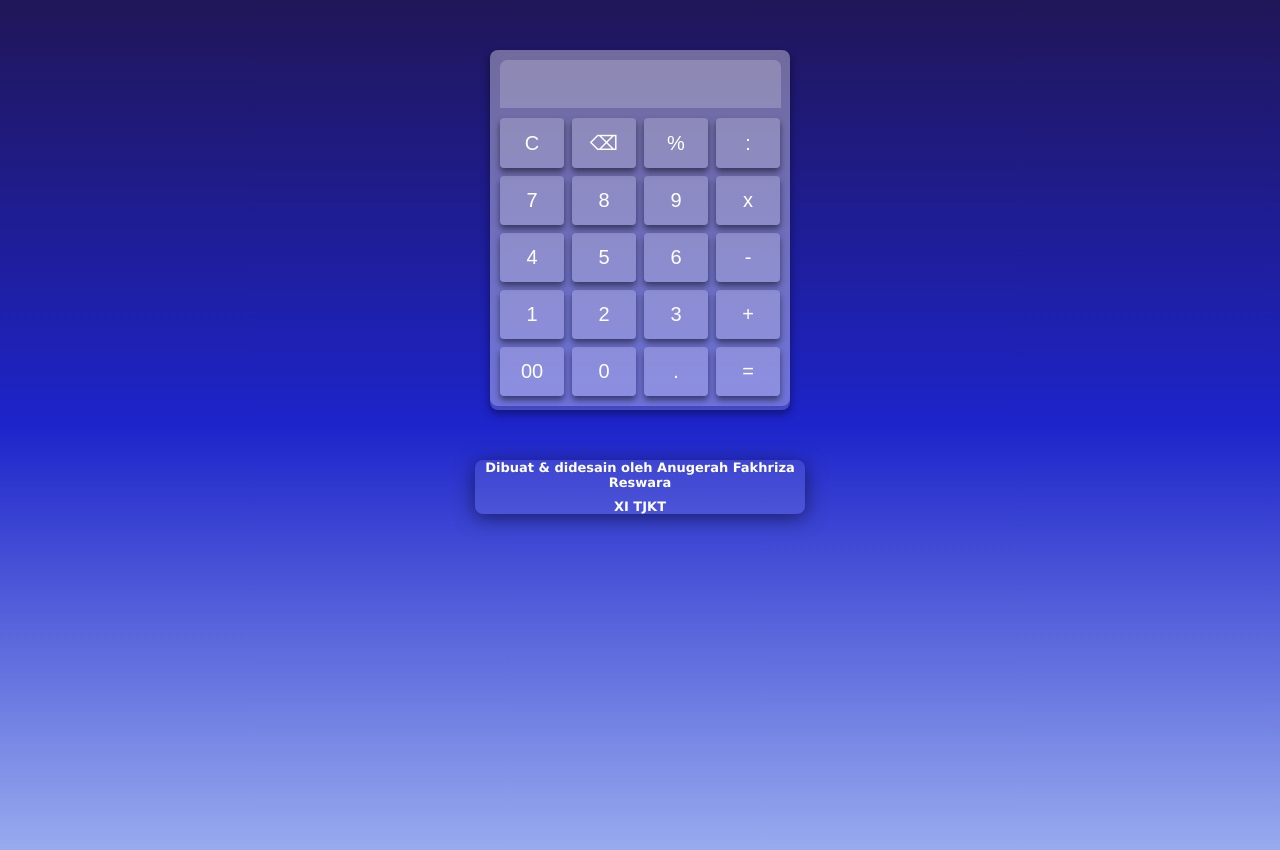
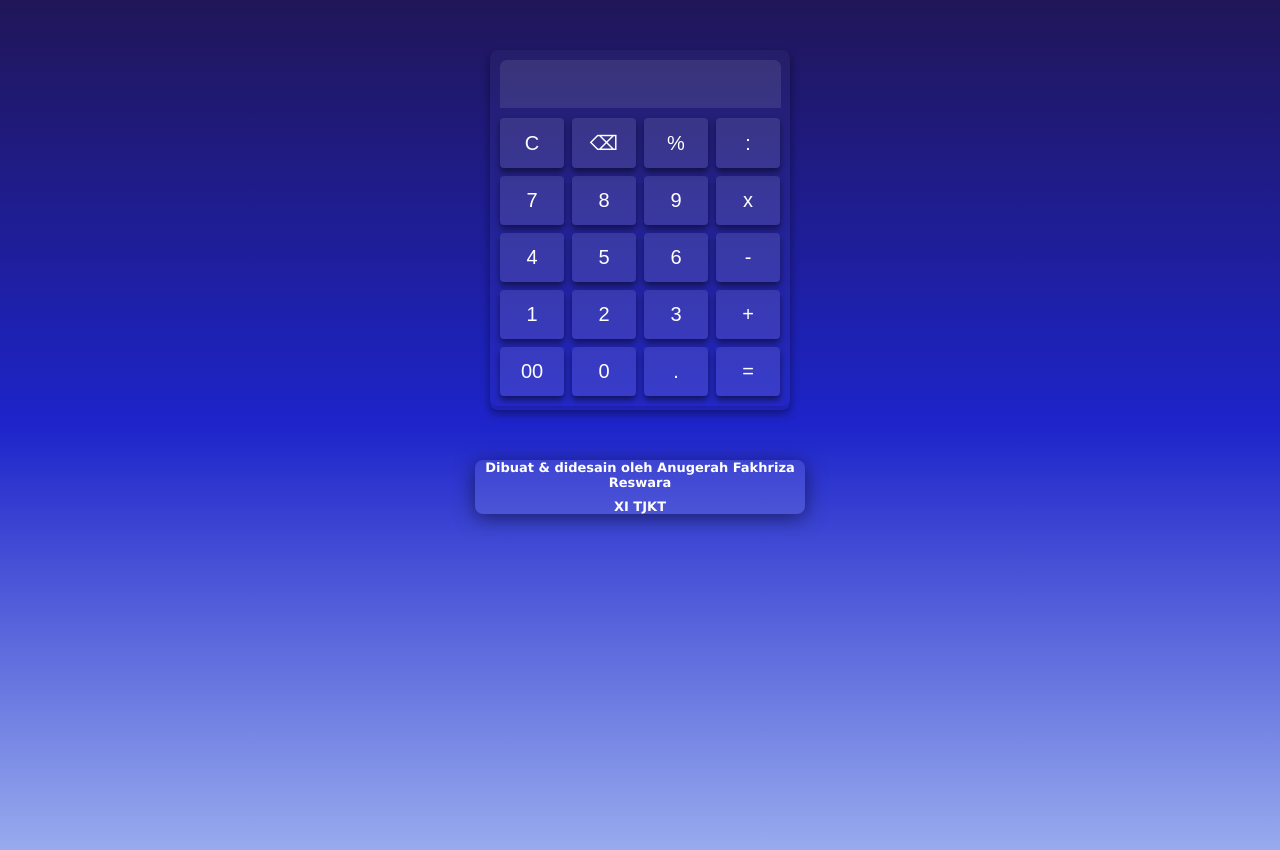
Before and after one commit to Nugrahhhh/nugrah-calculator, a plain HTML site: page index.html in a window 1280 px wide. Drawn offline with Linux system fonts and the light colour scheme.

Commit message:
Update styles.css

```diff
--- a/styles.css
+++ b/styles.css
@@ -17,7 +17,7 @@ body {
   height: 360px;
   border-radius: 8px;
   margin: 50px auto;
-  background-color: rgba(255, 255, 255, 0.2);
+  background-color: rgba(255, 255, 255, 0.007);
   box-shadow: 0px 4px 8px rgba(0, 0, 0, 0.356);
 }
 
@@ -25,7 +25,7 @@ body {
   padding: 10px;
   border-radius: 8px;
   background-size: cover;
-  background-color: rgba(255, 255, 255, 0.2);
+  background-color: rgba(255, 255, 255, 0.014);
   box-shadow: 0px 4px 6px rgba(0, 0, 0, 0.1);
 }
 
@@ -38,7 +38,7 @@ body {
   border-radius: 7px 7px 0px 0px;
   font-size: 24px;
   text-align: right;
-  background-color: rgba(255, 255, 255, 0.2);
+  background-color: rgba(255, 255, 255, 0.096);
   color: #fff;
   outline: none;
 }
@@ -54,7 +54,7 @@ button {
   font-size: 20px;
   border: none;
   border-radius: 4px;
-  background-color: rgba(255, 255, 255, 0.2);
+  background-color: rgba(255, 255, 255, 0.096);
   color: #fff;
   box-shadow: 0px 4px 6px rgba(0, 0, 0, 0.5);
   cursor: pointer;
```
